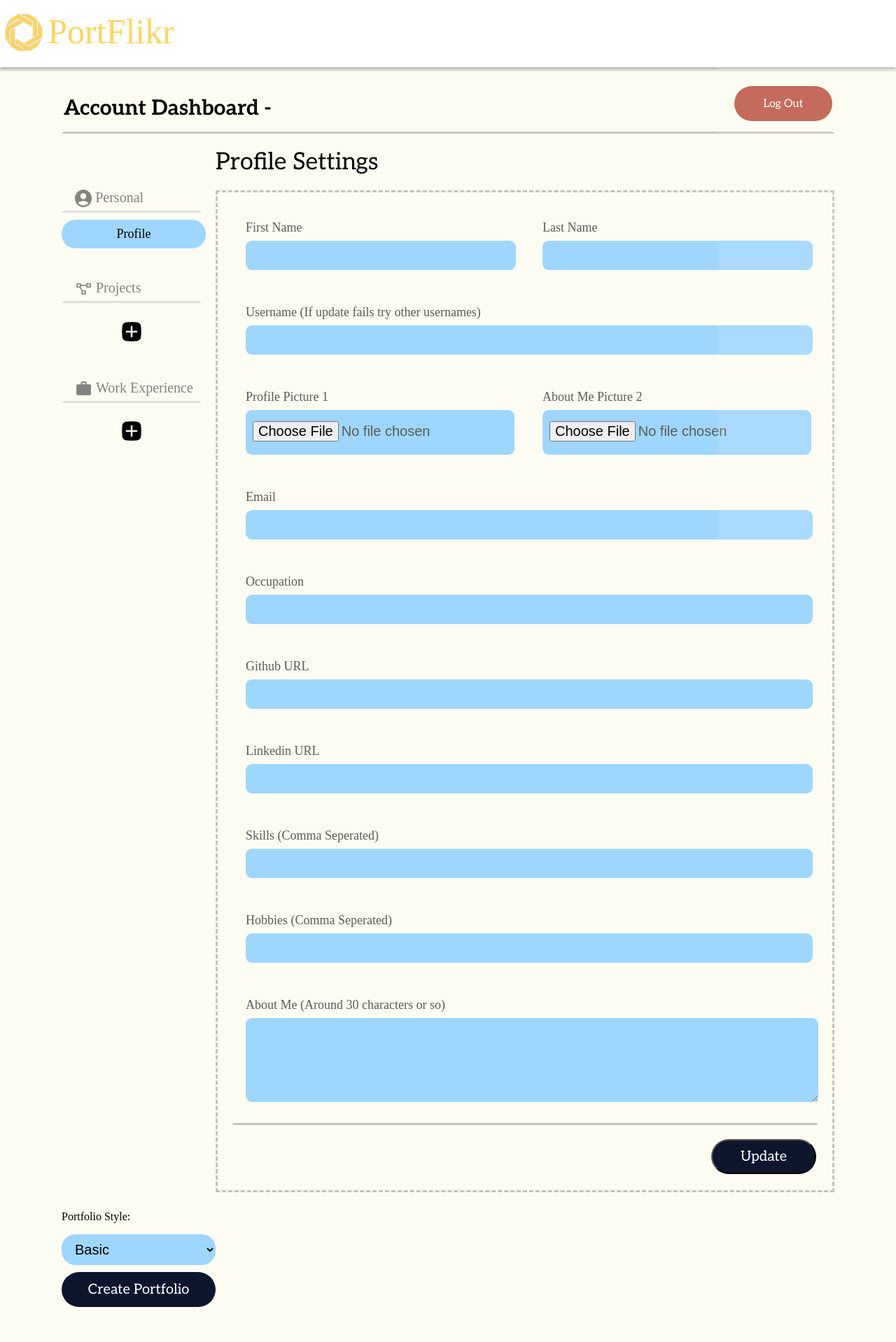
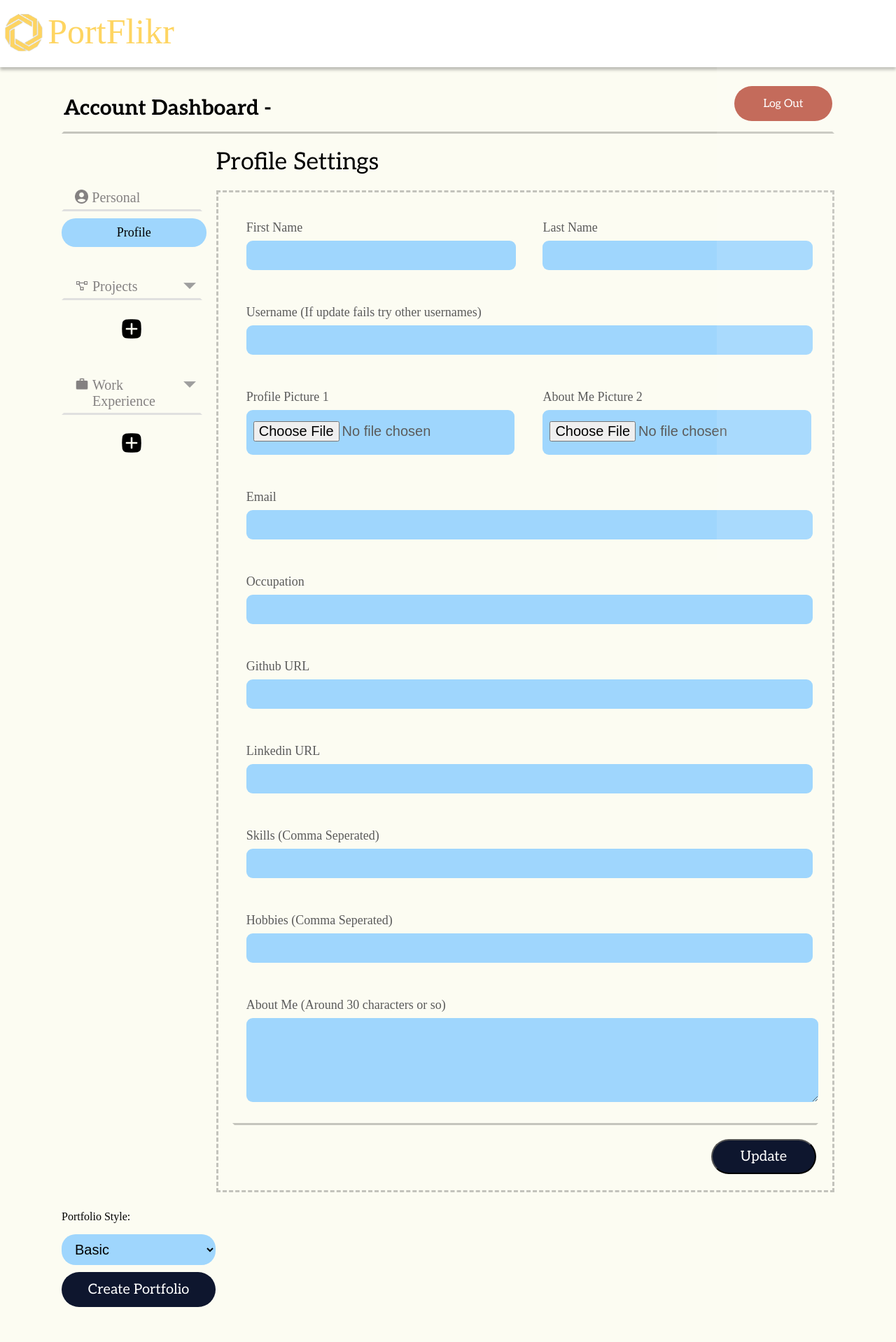
Before and after one commit to AltoTenor/PortFlikr, a Django app: template pfapp/templates/pfapp/dashboard.html in a window 1280 px wide. Shown: the whole page at 70% size. Run offline with Django 4.2, Linux system fonts and the light colour scheme; the template is opened without the code that fills it: values that come from a table or form of the project are taken from there, others are empty; some libraries are stand-ins or nearby versions; some web fonts are replaced.

Commit message:
Tab Drop Down system

```diff
--- a/pfapp/static/pfapp/css/dash.css
+++ b/pfapp/static/pfapp/css/dash.css
@@ -4,6 +4,7 @@ html,body{
     width: 100%;
     height: 100%;
     background-color: #fcfcf2;
+
 }
 
 /* Loading */
@@ -69,7 +70,7 @@ html,body{
 .main{
     display: grid;
     margin: 9px 88px 0 88px;
-    grid-template-columns: 11fr 49fr;
+    grid-template-columns: 12fr 48fr;
     /* grid-template-rows: 3fr 10fr 3fr; */
 }
 
@@ -181,9 +182,27 @@ html,body{
 }
 
 .tab--logo{
-    height: 25px;
+    height: 20px;
     margin-right:5px;
 }
+
+
+[class^='tab--drop']{
+    content: url(../img/drop-gray.png);
+    margin-left: auto;
+    margin-top: 0;
+    height: 20px;
+    margin-right:5px;
+    cursor: pointer;
+    transition-duration: 80ms;
+    transform: rotate(0deg);
+
+}
+
+[class^='tab--drop']:hover{
+    content: url(../img/drop-blk.png);
+}
+
 
 h4{
     padding-left: 1rem;
--- a/pfapp/static/pfapp/js/dashboard.js
+++ b/pfapp/static/pfapp/js/dashboard.js
@@ -68,7 +68,7 @@ function showtabs(){
 
 function showcreate(){
     $('.make').fadeIn(div_fade_time);
-    console.log("hello");
+    // console.log("hello");
 }
 
 //Animation Cancel
@@ -151,3 +151,27 @@ $('[class^="tab--works"] a').click((e)=>{
         $(required_tabid).css("background-color", "#9FD6FD")
     return false;
 })
+
+
+
+//Drop Down
+$("[class^='tab--drop']").on('click',e=>{
+    animate_tab_drop_down(e.target.className);
+})
+
+var mode=0;
+
+function animate_tab_drop_down(class_var){
+    console.log();
+    if (mode===0){
+        $('.'+class_var).css("transform", "rotate(90deg)");
+        $('.tab--'+class_var.slice(10)+'-list').slideUp(200);
+    }
+    else{
+        $('.'+class_var).css("transform", "rotate(0deg)");
+        $('.tab--'+class_var.slice(10)+'-list').slideDown(200);
+    }
+
+    mode=1-mode
+
+}
--- a/pfapp/templates/pfapp/dashboard.html
+++ b/pfapp/templates/pfapp/dashboard.html
@@ -65,8 +65,8 @@
                 </ul>
             </div>
             <div class="tab--projects">
-                <h4 class="tab--header"><img class='tab--logo' src="{% static 'pfapp/img/project-gray.png' %}"> Projects </h4>
-                <ul>
+                <h4 class="tab--header"><img class='tab--logo' src="{% static 'pfapp/img/project-gray.png' %}"> Projects <img class='tab--drop-projects' src=""></h4>
+                <ul class="tab--projects-list">
                     {% for p in projects %}
                         <li id="tab--projects-{{p.pk}}"><a class="{{p.pk}}">{{p.project_name}}</a></li>
                     {% endfor %}
@@ -74,8 +74,8 @@
                 </ul>
             </div>
             <div class="tab--works">
-                <h4 class="tab--header"><img class='tab--logo' src="{% static 'pfapp/img/work.png' %}">Work Experience</h4>
-                <ul>
+                <h4 class="tab--header"><img class='tab--logo' src="{% static 'pfapp/img/work.png' %}">Work Experience<img class='tab--drop-work' src=""></h4>
+                <ul class="tab--work-list">
                     {% for w in works %}
                         <li id="tab--works-{{w.pk}}"><a class="{{w.pk}}">{{w.company}}</a></li>
                     {% endfor %}
```
Also changed, not shown: pfapp/static/pfapp/img/drop-blk.png (added), pfapp/static/pfapp/img/drop-gray.png (added).
